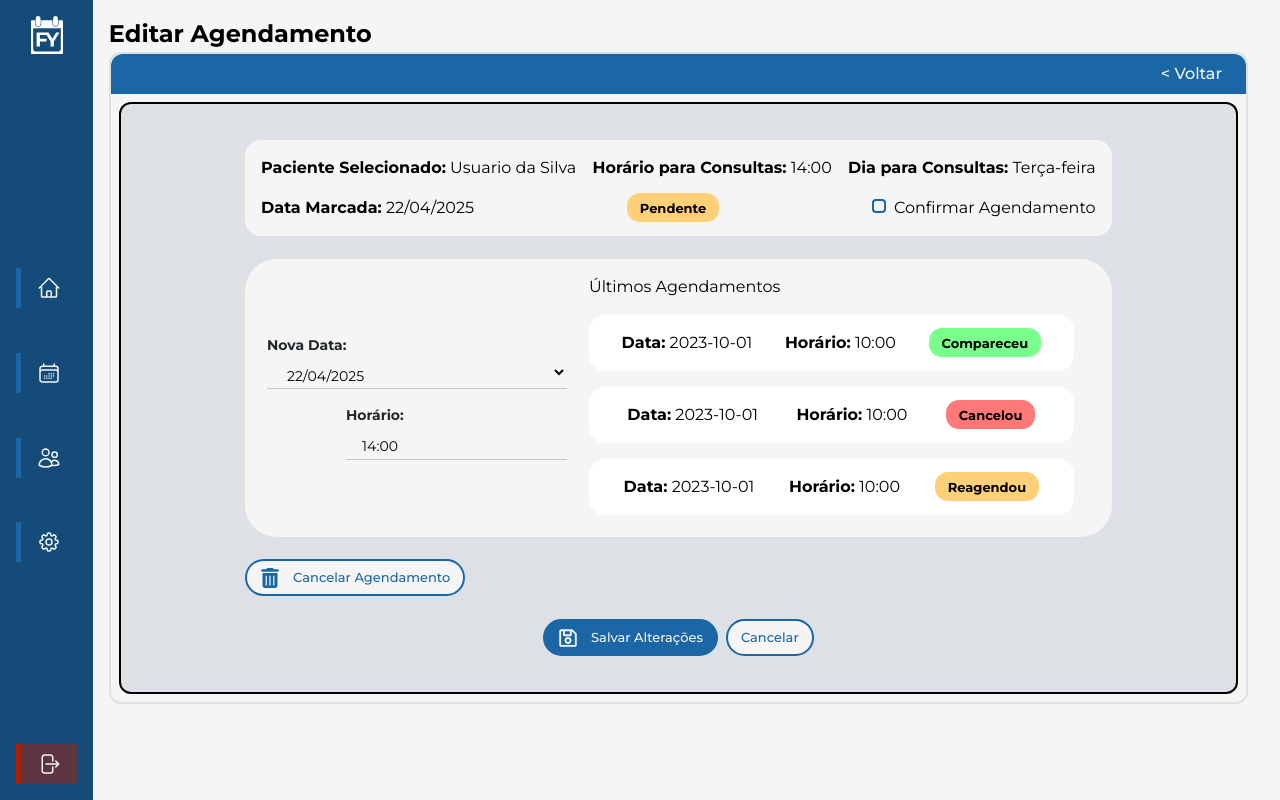
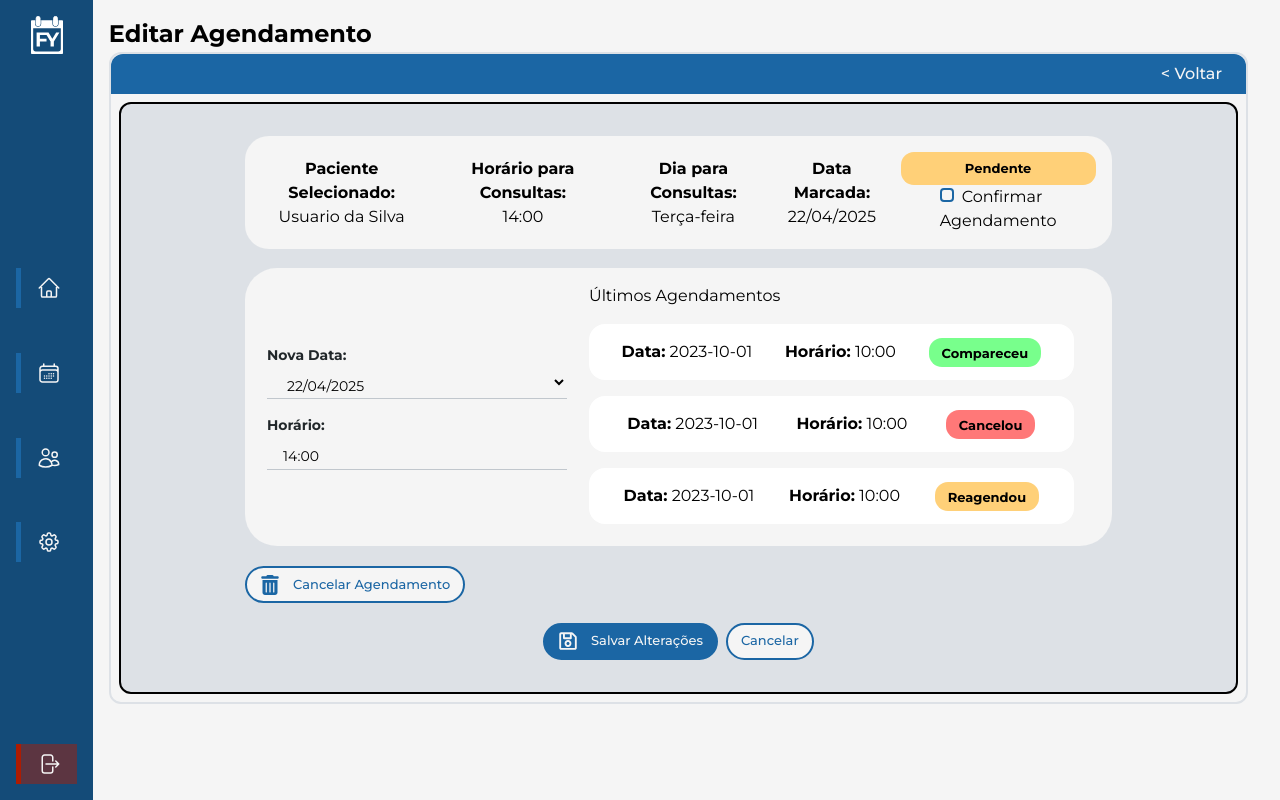
Before and after one commit to KauanPaschoal/web-projeto, a React (Vite) app: page /dashboard/agendamentos/editar in a window 1280 px wide. Built offline with nearby package versions, Linux system fonts and the light colour scheme.

Commit message:
feat: adicionado botao de plano mensal e qtd de consultas restantes

```diff
--- a/src/App.jsx
+++ b/src/App.jsx
@@ -27,6 +27,7 @@ function App() {
             <Route path="/dashboard" element={<Dashboard />} />
             <Route path="/dashboard/agendamentos" element={<Agendamentos />} />
             <Route path="/dashboard/agendamentos/cadastrar/:id" element={<CadastrarAgendamento/>} />
+            <Route path="/dashboard/agendamentos/cadastrar" element={<CadastrarAgendamento/>} />
             <Route path="/dashboard/agendamentos/editar" element={<EditarAgendamento />} />
             <Route path="/dashboard/pacientes" element={<Pacientes />} />
             <Route path="/dashboard/administracao" element={<Administracao />} />
--- a/src/pages/dashboard/agendamentos/CadastrarAgendamento/CadastrarAgendamento.css
+++ b/src/pages/dashboard/agendamentos/CadastrarAgendamento/CadastrarAgendamento.css
@@ -48,18 +48,30 @@
     align-items: center;
     background-color: var(--WhiteFy);
     padding: 1em;
-    border-radius: 1em;
+    border-radius: 1.5em;
 }
 
 .paciente-info{
     display: flex;
     flex-direction: row;
-    flex-wrap: wrap;
+    justify-content: space-between;
     gap: 1em;
     justify-content: space-between;
     align-items: center;
     width: 100%;
     height: 100%;
+    p{
+        display: flex;
+        flex-direction: column;
+        align-items: center;
+    }
+
+    strong{
+        display: flex;
+        flex-direction: column;
+        align-items: center;
+        text-align: center;
+    }
 }
 
 .styled-datalist{
@@ -165,7 +177,7 @@
     display: flex;
     flex-direction: column;
     justify-content: start;
-    align-items: end;
+    align-items: center;
     gap: 1em;
 }
 
--- a/src/pages/dashboard/agendamentos/CadastrarAgendamento/CadastrarAgendamento.jsx
+++ b/src/pages/dashboard/agendamentos/CadastrarAgendamento/CadastrarAgendamento.jsx
@@ -7,6 +7,7 @@ import { FaSearch, FaUser } from 'react-icons/fa'
 import { errorMessage, responseMessage } from '../../../../utils/alert.js'
 import axios from 'axios';
 import MainComponent from '../../components/MainComponent/MainComponent.jsx'
+import Checkbox from '../../components/Checkbox/Checkbox.jsx'
 
 const CadastrarAgendamento = ({ paciente }) => {
     const { id } = useParams();
@@ -15,6 +16,7 @@ const CadastrarAgendamento = ({ paciente }) => {
     const [pacienteSelecionado, setPacienteSelecionado] = React.useState(paciente || null);
     const [query, setQuery] = React.useState(paciente ? paciente.nome : '');
     const [showSuggestions, setShowSuggestions] = React.useState(false);
+    const [statusPlanoMensal, setStatusPlanoMensal] = React.useState(false);
 
     React.useEffect(() => {
         fetch(`/usuarios/${id}`, {
@@ -28,7 +30,7 @@ const CadastrarAgendamento = ({ paciente }) => {
                     throw new Error("Erro ao encontrar paciente");
                 }
                 response.json().then((pacienteResponse) => {
-                    setPaciente(pacienteResponse)
+                    setPacienteSelecionado(pacienteResponse)
                 });
             })
             .catch((error) => console.error("Erro ao encontrar paciente:", error));
@@ -119,26 +121,48 @@ const CadastrarAgendamento = ({ paciente }) => {
         setTimeout(() => setShowSuggestions(false), 200);
     };
 
+    const handlePlanoMensal = (e) => {
+        const isChecked = e.target.checked; // Captura o valor do checkbox
+        setStatusPlanoMensal(isChecked); // Atualiza o estado statusPlanoMensal
+        setPacienteSelecionado((prevPaciente) => ({
+            ...prevPaciente,
+            planoMensal: isChecked, // Atualiza o paciente selecionado com o valor do checkbox
+        }));
+        console.log("Plano mensal ativo:", isChecked); // Exibe o valor do checkbox no console
+    };
+
+    React.useEffect(() => {
+        setPacienteSelecionado((prevPaciente) => ({
+            ...prevPaciente,
+            planoMensal: statusPlanoMensal,
+        }));
+    }, [statusPlanoMensal]);
+
+
+
     const handleSubmit = async (e) => {
         e.preventDefault();
 
-        let novoAgendamento = {}
+        let novoAgendamento = {};
         if (!pacienteSelecionado) {
-            errorMessage("Por favor, escolha um paciente para continuar.", "small")
+            errorMessage("Por favor, escolha um paciente para continuar.", "small");
         } else if (!pacienteSelecionado.selectedDate) {
-            errorMessage("Por favor, escolha uma data para continuar.", "small")
+            errorMessage("Por favor, escolha uma data para continuar.", "small");
         } else if (!pacienteSelecionado.horario) {
-            errorMessage("Por favor, escolha um horário para continuar.", "small")
+            errorMessage("Por favor, escolha um horário para continuar.", "small");
         } else {
             novoAgendamento = {
                 idPaciente: pacienteSelecionado.id,
                 data: pacienteSelecionado.selectedDate,
                 horario: pacienteSelecionado.horario,
+                statusPlanoMensal: pacienteSelecionado.planoMensal, // Use o valor atualizado
+                statusAgendamento: "Pendente",
             };
-            responseMessage("Agendamento cadastrado com sucesso!", "small")
+            responseMessage("Agendamento cadastrado com sucesso!", "small");
         }
         console.log(novoAgendamento);
-    }
+        console.log(pacienteSelecionado);
+    };
 
     React.useEffect(() => {
         if (paciente) {
@@ -189,6 +213,7 @@ const CadastrarAgendamento = ({ paciente }) => {
                             onBlur={handleBlur}
                             required
                             className="styled-input"
+                            width={"w-[30%]"}
                             icon={<FaUser />}
                         />
                         {showSuggestions && pacientes.length > 0 && (
@@ -212,7 +237,8 @@ const CadastrarAgendamento = ({ paciente }) => {
                         ) : null}
                         {query !== '' && pacienteSelecionado && pacienteSelecionado.nome === query && (
                             <div className="paciente-info">
-                                <p><strong>Paciente Selecionado:</strong> {pacienteSelecionado.nome}</p>
+                                <p><strong>Paciente:</strong> {pacienteSelecionado.nome}</p>
+                                <p><strong>Consultas Restantes: </strong>{pacienteSelecionado.qtdConsultas || 0}</p>
                                 <p><strong>Horário para Consultas:</strong> {pacienteSelecionado.horario}</p>
                                 <p><strong>Dia para Consultas:</strong> {getNomeDiaSemana(pacienteSelecionado.diaSemana)}</p>
                             </div>
@@ -255,7 +281,14 @@ const CadastrarAgendamento = ({ paciente }) => {
                                     value={query !== '' && pacienteSelecionado && pacienteSelecionado.nome === query ? pacienteSelecionado.horario : ''}
                                     readOnly={pacienteSelecionado && pacienteSelecionado.nome === query ? false : true}
                                     className={"w-full"}
+                                    width={"w-full"}
                                 />
+                                <Checkbox
+                                    labelTitle="Plano mensal ativo?"
+                                    onChange={handlePlanoMensal}
+                                    checked={statusPlanoMensal}
+                                />
+
                             </div>
                         )}
 
--- a/src/pages/dashboard/agendamentos/EditarAgendamento/EditarAgendamento.css
+++ b/src/pages/dashboard/agendamentos/EditarAgendamento/EditarAgendamento.css
@@ -13,3 +13,19 @@
     border-radius: 12px;
     background-color: var(--LightGrayFy);
 }
+
+.pendente-container{
+    display: flex;
+
+    flex-direction: column;
+    justify-content: center;
+    align-items: center;
+
+    .checkbox-container{
+        display: flex;
+        flex-direction: row;
+        justify-content: center;
+        align-items: center;
+        width: 50%;
+    }
+}
--- a/src/pages/dashboard/agendamentos/EditarAgendamento/EditarAgendamento.jsx
+++ b/src/pages/dashboard/agendamentos/EditarAgendamento/EditarAgendamento.jsx
@@ -1,5 +1,5 @@
 import React from 'react'
-import MainComponent from '../../components/mainComponent/MainComponent'
+import MainComponent from '../../components/MainComponent/MainComponent'
 import MenuLateralComponent from '../../components/MenuLateral/MenuLateralComponent'
 import './EditarAgendamento.css'
 import InputField from '../../components/InputField/InputField'
@@ -110,7 +110,7 @@ const EditarAgendamento = () => {
                 <p><strong>Horário para Consultas:</strong> {paciente.horario}</p>
                 <p><strong>Dia para Consultas:</strong> {getNomeDiaSemana(paciente.diaSemana)}</p>
                 <p><strong>Data Marcada:</strong> {paciente.data}</p>
-                <p><strong></strong>
+                <div className="pendente-container">
                   <span className={`status ${paciente.status === 'Pendente' ? 'status-sessao-pendente' :
                     paciente.status === 'Confirmado' ? 'status-sessao-ok' :
                       paciente.status === 'Cancelado' ? 'status-cancelado' :
@@ -118,7 +118,6 @@ const EditarAgendamento = () => {
                     }`}>
                     {paciente.status}
                   </span>
-                </p>
                   <div className="checkbox-container">
                     <label>
                       <input
@@ -133,6 +132,8 @@ const EditarAgendamento = () => {
                       Confirmar Agendamento
                     </label>
                   </div>
+                </div>
+
               </div>
             )}
           </div>
@@ -170,6 +171,7 @@ const EditarAgendamento = () => {
                 value={paciente ? paciente.horario : ''}
                 readOnly={paciente ? false : true}
                 className={"w-full"}
+                width={"w-full"}
               />
             </div>
             {paciente && (
--- a/src/pages/dashboard/components/Checkbox/Checkbox.jsx
+++ b/src/pages/dashboard/components/Checkbox/Checkbox.jsx
@@ -1,16 +1,18 @@
-import React from 'react'
-import './checkbox.css'
+import React from 'react';
+import './checkbox.css';
 
-
-const Checkbox = ({ CheckboxValue, labelTitle }) => {
-
+const Checkbox = ({ CheckboxValue, labelTitle, onChange, checked }) => {
     return (
         <div>
-            <input type="checkbox" value={CheckboxValue} />
+            <input
+                type="checkbox"
+                value={CheckboxValue}
+                onChange={onChange}
+                checked={checked}
+            />
             <label className='checkboxLabel'>{labelTitle}</label>
         </div>
+    );
+};
 
-    )
-}
-
-export default Checkbox
+export default Checkbox;
```
Lines whose indentation alone changed are shown as unchanged.
